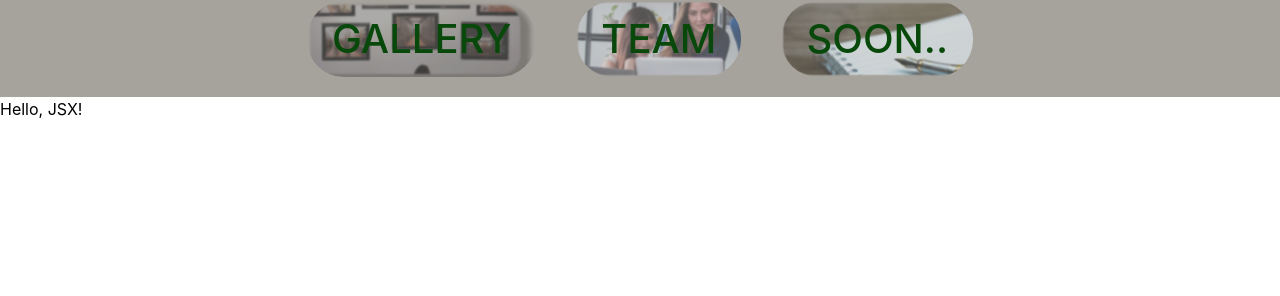
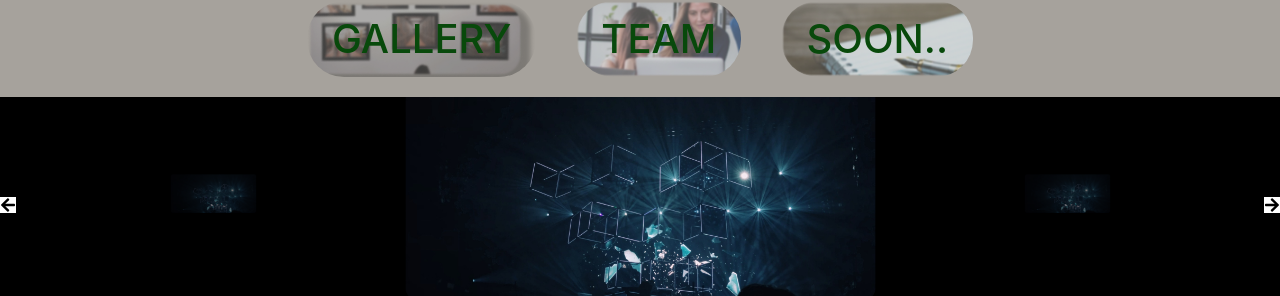
Before and after one commit to yujit2003/WebD-2.0-1, a React (Create React App) app: page / in a window 1280 px wide. Shown: the part 935-1231 px from the top of the page. Before the commit the page ends 1056 px from the top, so only its background shows below. Built offline with nearby package versions, Linux system fonts and the light colour scheme.

Commit message:
Added the Carousal

```diff
--- a/package.json
+++ b/package.json
@@ -10,8 +10,11 @@
     "jquery": "^3.7.0",
     "react": "^18.2.0",
     "react-dom": "^18.2.0",
+    "react-icons": "^4.10.1",
     "react-router-dom": "^6.14.1",
     "react-scripts": "5.0.1",
+    "react-slick": "^0.29.0",
+    "slick-carousel": "^1.8.1",
     "web-vitals": "^2.1.4"
   },
   "scripts": {
--- /dev/null
+++ b/src/assets/css/UpcomingWorkshop.css
@@ -0,0 +1,52 @@
+@import "~slick-carousel/slick/slick.css";
+@import "~slick-carousel/slick/slick-theme.css";
+
+
+.App {
+    text-align: center;
+    width: 100%;
+    padding: 2rem auto;
+    background-color: black;
+    /* height: 570px; */
+}
+
+.slide img {
+    width: 50rem;
+    margin: 0 auto;
+}
+
+.slide {
+    transform: scale(0.2);
+    transition: transform 300ms;
+    opacity: 0.5;
+}
+
+.activeSlide {
+    transform: scale(1.1);
+    opacity: 1;
+}
+
+.arrow {
+    background-color: #fff;
+    position: absolute;
+    cursor: pointer;
+    z-index: 10;
+}
+
+.arrow svg {
+    transition: color 300ms;
+}
+
+.arrow svg:hover {
+    color: #68edff;
+}
+
+.next {
+    right: 0%;
+    top: 50%;
+}
+
+.prev {
+    left: 0%;
+    top: 50%;
+}
--- a/src/components/UpcomingWorkshops/UpcomingWorkshops.jsx
+++ b/src/components/UpcomingWorkshops/UpcomingWorkshops.jsx
@@ -1,7 +1,54 @@
-import React from 'react';
+import "../../assets/css/UpcomingWorkshop.css";
+import React from "react";
+import { useState } from "react";
+import Slider from "react-slick";
+import pic1 from "../../assets/images/WorkshopSlider.png";
+import { FaArrowRight, FaArrowLeft } from "react-icons/fa";
+
+const images = [pic1, pic1, pic1, pic1, pic1];
 
 const UpcomingWorkshops = () => {
-  return <h1>Hello, JSX!</h1>;
+  const NextArrow = ({ onClick }) => {
+    return (
+      <div className="arrow next" onClick={onClick}>
+        <FaArrowRight />
+      </div>
+    );
+  };
+
+  const PrevArrow = ({ onClick }) => {
+    return (
+      <div className="arrow prev" onClick={onClick}>
+        <FaArrowLeft />
+      </div>
+    );
+  };
+
+  const [imgIndex, setImgIndex] = useState(0);
+
+  const settings = {
+    infinite: true,
+    lazyLoad: true,
+    speed: 150,
+    slidesToShow: 3,
+    centerMode: true,
+    centerPadding: 0,
+    nextArrow: <NextArrow />,
+    prevArrow: <PrevArrow />,
+    beforeChange: (_current, next) => setImgIndex(next),
+  };
+
+  return (
+    <div className="App">
+      <Slider {...settings}>
+        {images.map((img, idx) => (
+          <div className={idx === imgIndex ? "slide activeSlide" : "slide"}>
+            <img src={img} alt={idx} />
+          </div>
+        ))}
+      </Slider>
+    </div>
+  );
 };
 
 export default UpcomingWorkshops;
```
Also changed, not shown: src/App.js (+4 -8 lines), src/assets/images/WorkshopSlider.png (added), 1 other file (tests, documents, lock files or other folders).
